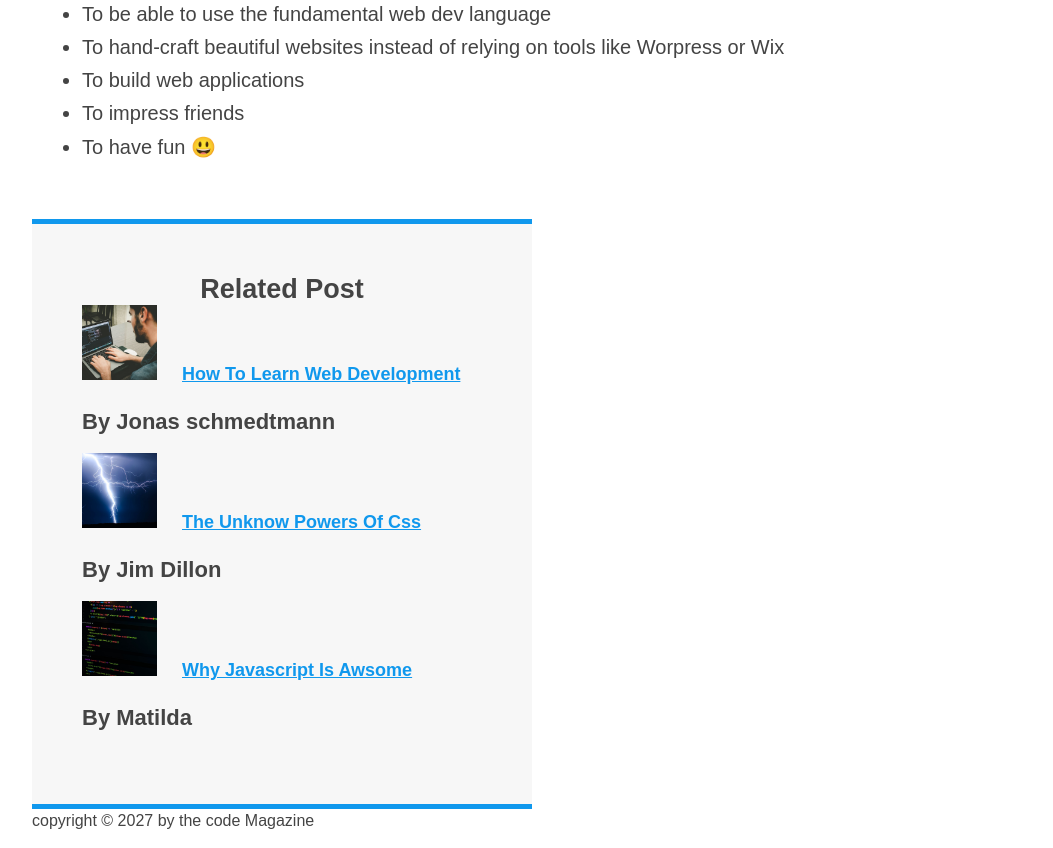
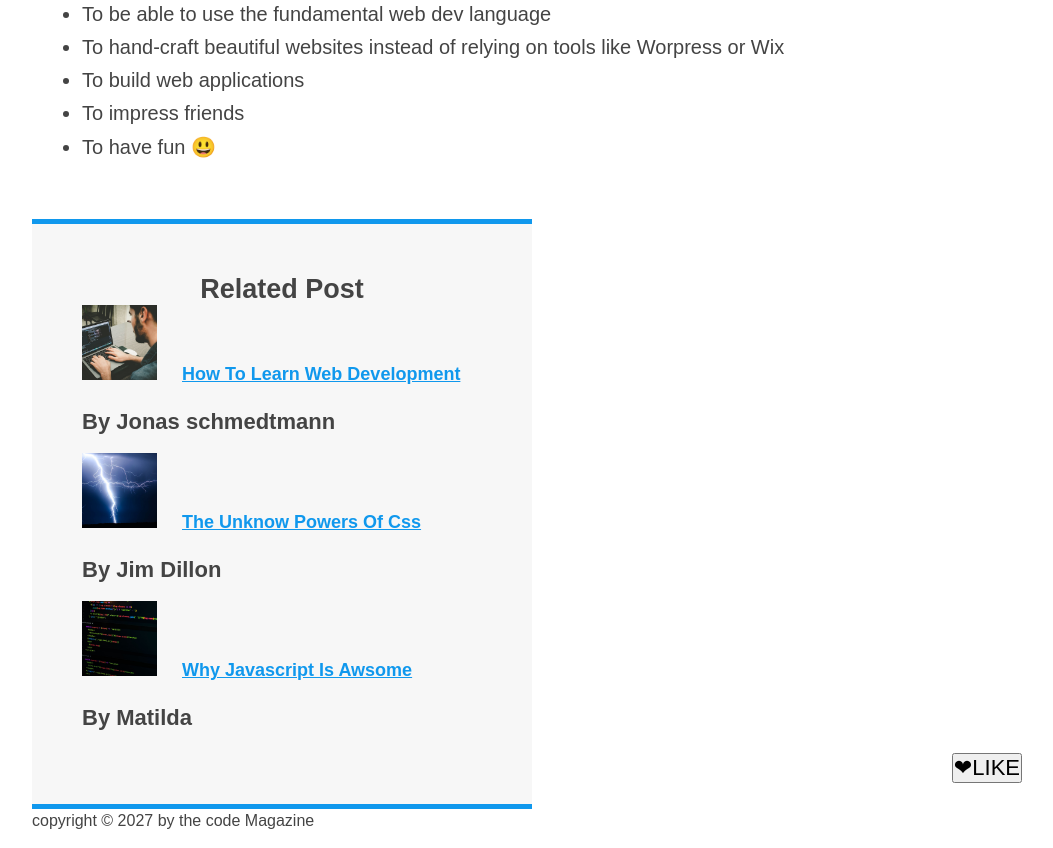
Before and after one commit to ahmedfawzyelgohary/Co-Udemy-Build-Responsive-Real-World-Websites-with-HTML-and-CSS, a plain HTML site: page 02-HTML-Fundamentals/index.html in a window 1280 px wide. Shown: the part 1505-2353 px from the top of the page, without its empty margins (208-1261 px from the left). Drawn offline with Linux system fonts and the light colour scheme.

Commit message:
Update index.html

```diff
--- a/02-HTML-Fundamentals/index.html
+++ b/02-HTML-Fundamentals/index.html
@@ -118,6 +118,7 @@
       <footer>
         <p id="copyright">copyright &copy; 2027 by the code Magazine</p>
       </footer>
+      <button>❤LIKE</button>
     </div>
   </body>
 </html>
```
